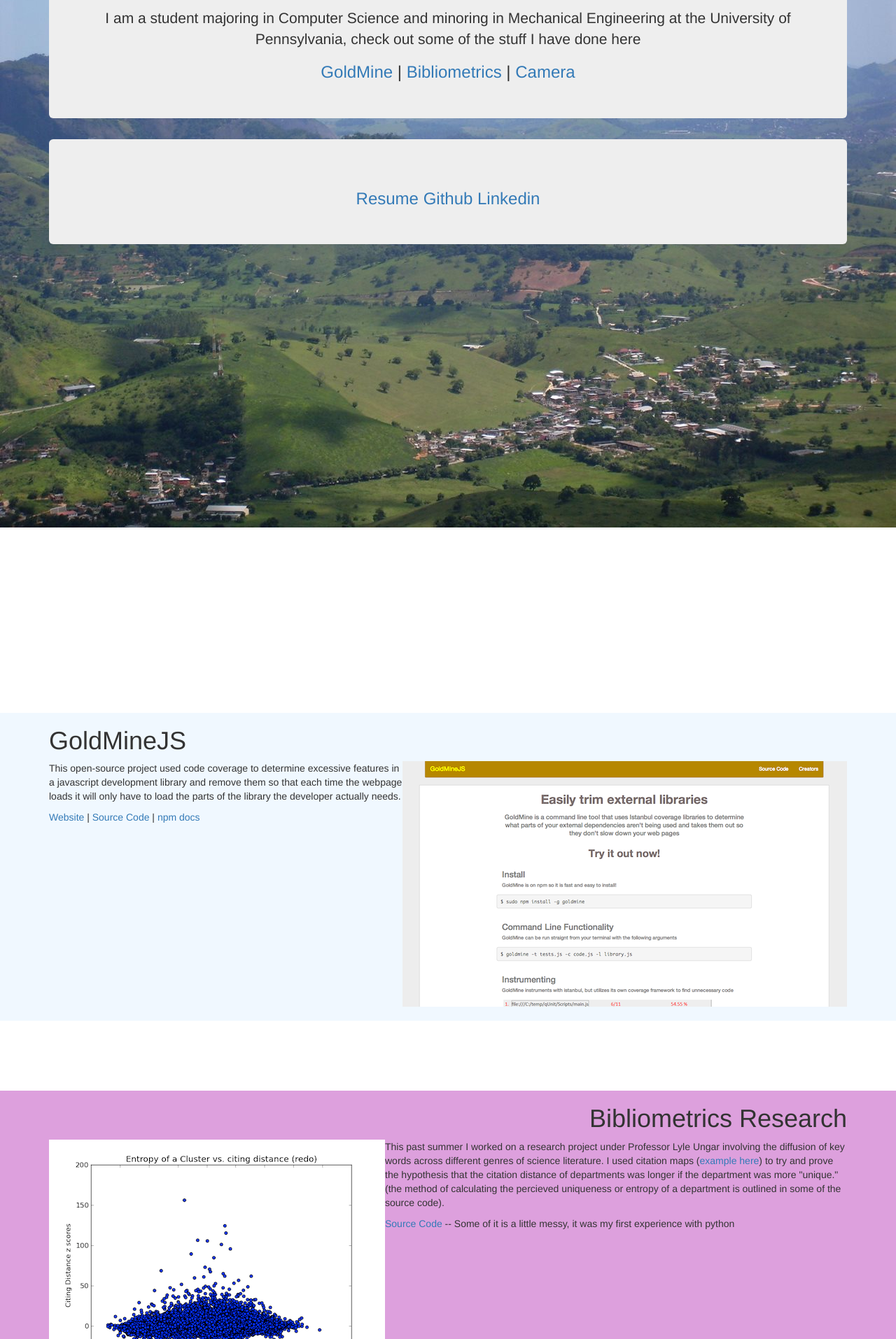
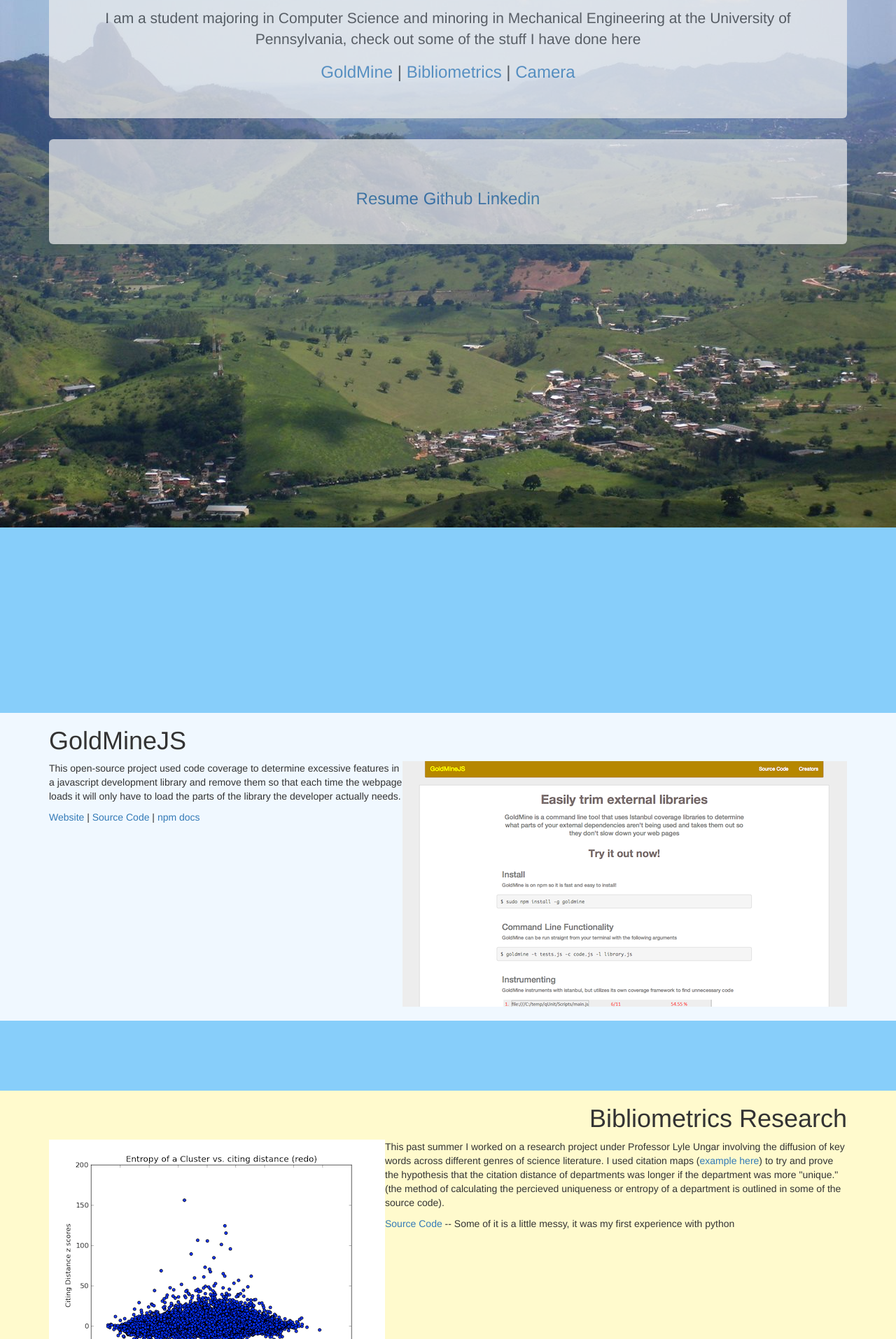
Before and after one commit to alexbrashear/alex_brashear, a Django app: template alex_brashear/templates/index.html in a window 1280 px wide. Shown: the part 206-2120 px from the top of the page at 70% size. Run offline with Django 3.2, Linux system fonts and the light colour scheme; the template is opened without the code that fills it, so the values that code supplies are empty; some libraries are stand-ins or nearby versions.

Commit message:
147 colros

```diff
--- a/alex_brashear/static/css/main.css
+++ b/alex_brashear/static/css/main.css
@@ -1,3 +1,6 @@
+.jumbotron {
+	opacity: 0.7;
+}
 .navigation {
 	background-color: #1E90FF;
 }
@@ -9,7 +12,7 @@
 	background-color: #F0F8FF;
 }
 .bibliometrics {
-	background-color: #DDA0DD;
+	background-color: LemonChiffon;
 }
 .blur {
 	-webkit-filter: blur(20px);
@@ -17,4 +20,5 @@
 body {
 	background-image: url('../img/cach.jpg');
 	background-repeat: no-repeat;
+	background-color: LightSkyBlue;
 }
```
